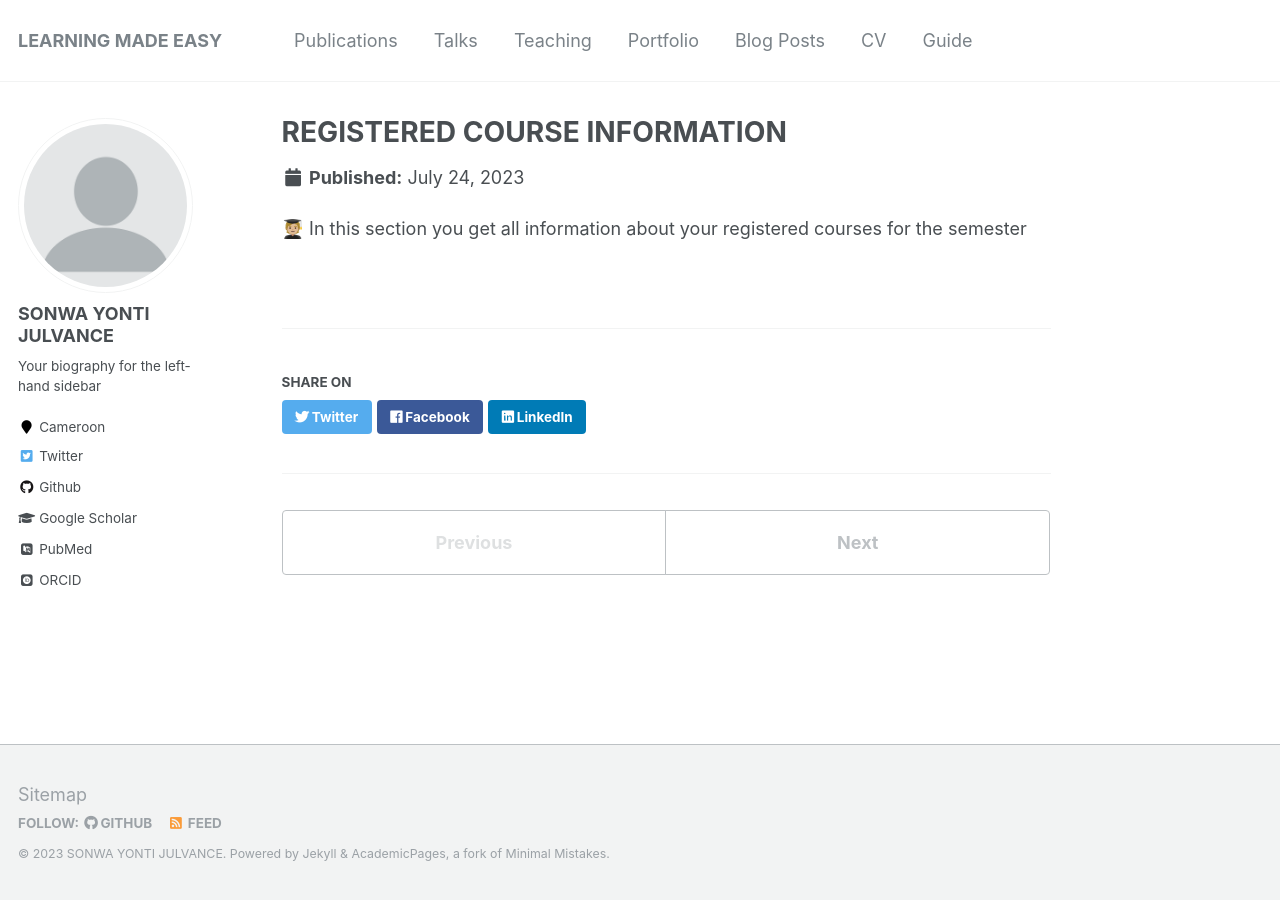
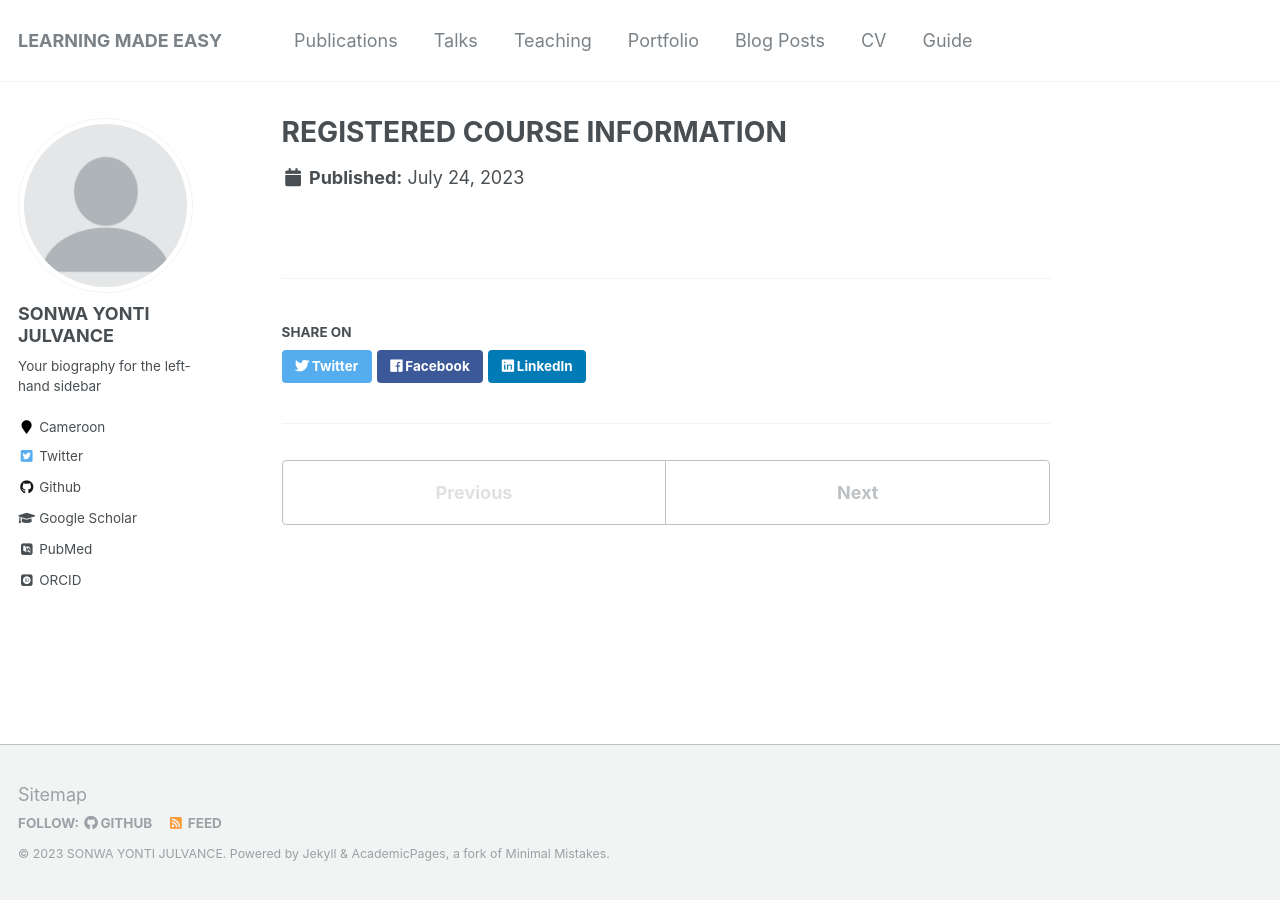
Before and after one commit to julvance/julvance.github.io, a Jekyll site: the page built from _portfolio/portfolio-1.md, in a window 1280 px wide. Built offline with Jekyll 4.4.1, drawn with Linux system fonts in a browser that asks for light colours; some web fonts are replaced.

Commit message:
Update portfolio-1.html

```diff
--- a/_portfolio/portfolio-1.md
+++ b/_portfolio/portfolio-1.md
@@ -5,5 +5,3 @@ Matriculation No.: UBA19E0339
 Number of registered courses.: - 1<br/><img src='/images/500x300.png'>"
 collection: Registered courses info
 ---
-🧑🏼‍🎓
-In this section you get all information about your registered courses for the semester
```
